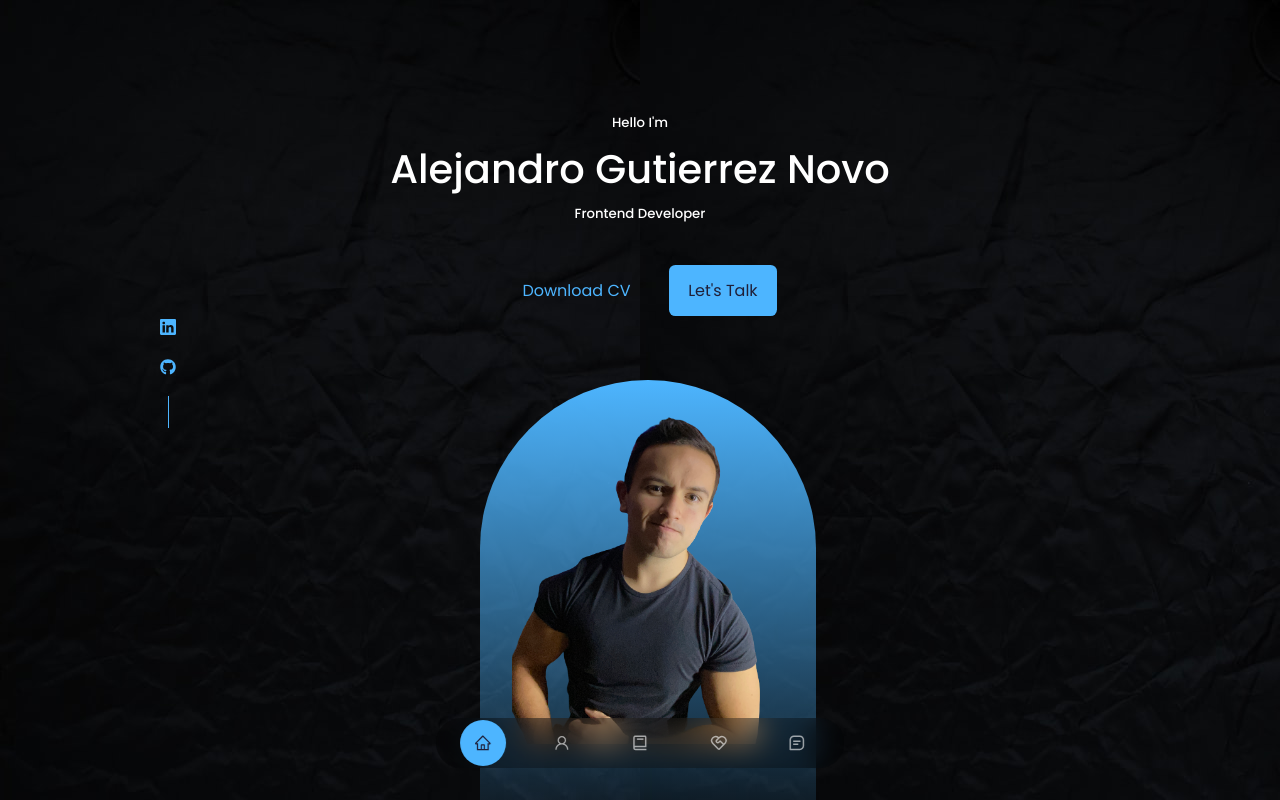
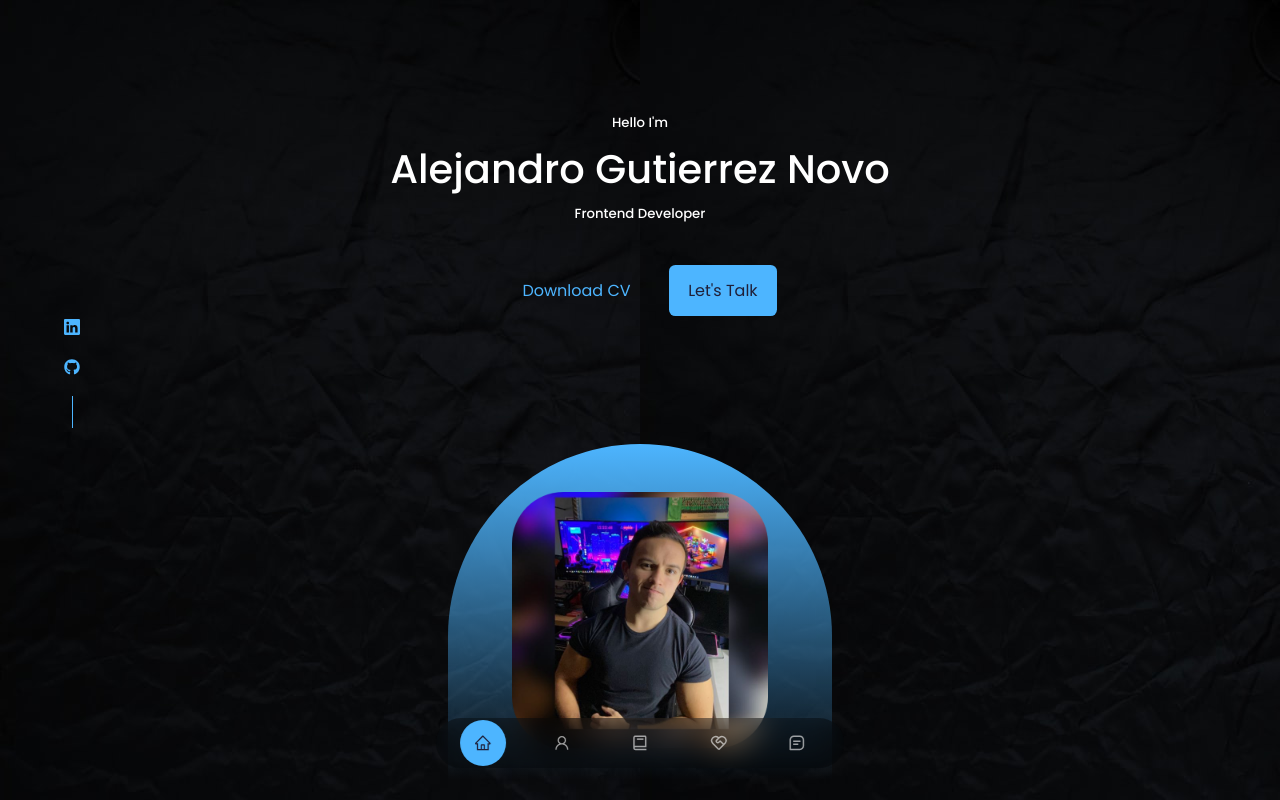
Before and after one commit to alexgn0110/WebPortafolioAGN, a React (Create React App) app: page / in a window 1280 px wide. Shown: the top 800 px of the page. Built offline with nearby package versions, Linux system fonts and the light colour scheme.

Commit message:
Ortographic errors

```diff
--- a/src/components/about/About.jsx
+++ b/src/components/about/About.jsx
@@ -34,7 +34,7 @@ const About = () => {
 
             <article className="about__card">
               <VscFolderLibrary className="about__icon" />
-              <h5> Proyects </h5>
+              <h5> Projects </h5>
               <small> 15+ Completed </small>
             </article>
           </div>
--- a/src/components/contact/Contact.jsx
+++ b/src/components/contact/Contact.jsx
@@ -35,7 +35,7 @@ const Contact = () => {
             <BsWhatsapp className="contact__option-icon" />
             <h4> WhatsApp </h4>
             <h5> </h5>
-            <a href="https://api.whatsapp.com/send?phone=8120022542">
+            <a href="https://api.whatsapp.com/send?phone=+528120022542">
               {" "}
               Send a Message
             </a>
--- a/src/components/header/Header.jsx
+++ b/src/components/header/Header.jsx
@@ -1,7 +1,7 @@
 import React from 'react'
 import './header.css'
 import CTA from './CTA'
-import ME from '../../assets/me3.png'
+import ME from '../../assets/me-agn.png'
 import HeaderSocials from './HeaderSocials'
 
 const Header = () => {
--- a/src/components/header/header.css
+++ b/src/components/header/header.css
@@ -46,14 +46,14 @@ header {
 
 .me {
     background: linear-gradient(var(--color-primary),transparent);
-    width: 21rem;
-    height: 30rem;
-    position: absolute;
-    left: calc(50% - 10rem);
-    margin-top: 4rem;
-    border-radius: 13rem 13rem 0 0;
+    width: 24rem;
+    height: 21rem;
+    position:absolute;
+    left: calc(50% - 12rem);
+    margin-top: 8rem;
+    border-radius: 16rem 16rem 0 0;
     overflow: hidden;
-    padding: 0.1rem 2rem 2rem 2rem;
+    padding: 3rem 4rem 2rem;
 }
 
 /* ======================= Scroll Down========================== */
@@ -77,7 +77,7 @@ header {
 /* ================ MEDIA QUERIES (Small DEVICES) ================= */
 @media screen and (max-width: 600px) {
     header {
-        height: 100vh;
+        height: 150vh;
     }
 
     .scroll__down{
--- a/src/components/portafolio/Portafolio.jsx
+++ b/src/components/portafolio/Portafolio.jsx
@@ -10,7 +10,7 @@ const Portafolio = () => {
   return (
   <section id="portafolio">
   <h5> My Recent Work</h5>
-  <h2> Portafolio </h2>
+  <h2> Portfolio </h2>
 
   <div className="container portafolio__container">
     <article className="portafolio__item">
@@ -54,7 +54,7 @@ const Portafolio = () => {
     <article className="portafolio__item">
       <div className="portafolio__item-image"> </div>
     <img src={IMG5} alt= ""/>
-      <h3> This Proyect - WebPortafolio</h3>
+      <h3> This Project - WebPortfolio</h3>
       <div className="portafolio__item-cta">
       <a href="https://github.com/alexgn0110/WebPortafolioAGN" className="btn">Github </a>
       <a href="https://alexgn0110.github.io/WebPortafolioAGN/" className="btn btn-primary" target='_blank'> Live Demo</a>
--- a/src/styles.css
+++ b/src/styles.css
@@ -22,7 +22,7 @@
     --transition: all 400ms ease;
     --container-width-lg: 75%;
     --container-width-md: 86%;
-    --container-width-sm: 93%;
+    --container-width-sm: 90%;
 }
 
 html {
@@ -134,7 +134,7 @@ img {
 
 
     /* ================ MEDIA QUERIES (SMALL DEVICES) ================= */
-@media screen and (max-width: 600px) {
+@media screen and (max-width: 6240px) {
     .container{
     width: var(--container-width-sm);
     }
```
